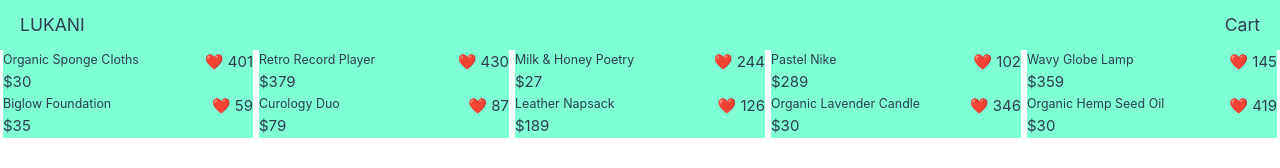
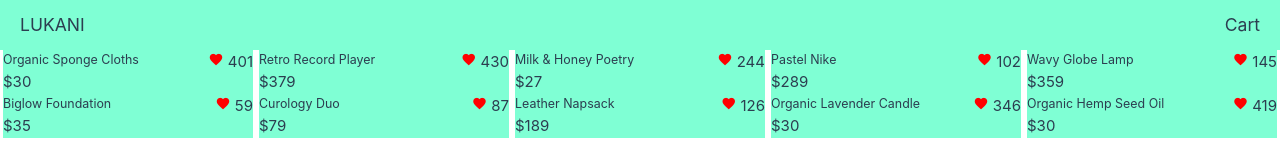
Before and after one commit to mjoyal/vue-sandbox, a Vue app: page / in a window 1280 px wide. Shown: the top 168 px of the page. Built offline with nearby package versions, Linux system fonts and the light colour scheme.

Commit message:
add favorite icon

```diff
--- a/src/components/ProductCard.vue
+++ b/src/components/ProductCard.vue
@@ -17,7 +17,9 @@
         <p>${{ price }}</p>
       </div>
       <div>
-        <p>❤️ {{ likeCount }}</p>
+        <p>
+          <i class="material-icons favorite-icon">favorite</i> {{ likeCount }}
+        </p>
       </div>
     </div>
   </div>
@@ -28,6 +30,10 @@
 </script>
 
 <style scoped>
+.favorite-icon {
+  color: red;
+  font-size: 15px;
+}
 .wrapper {
   width: 250px;
   background-color: beige;
```
